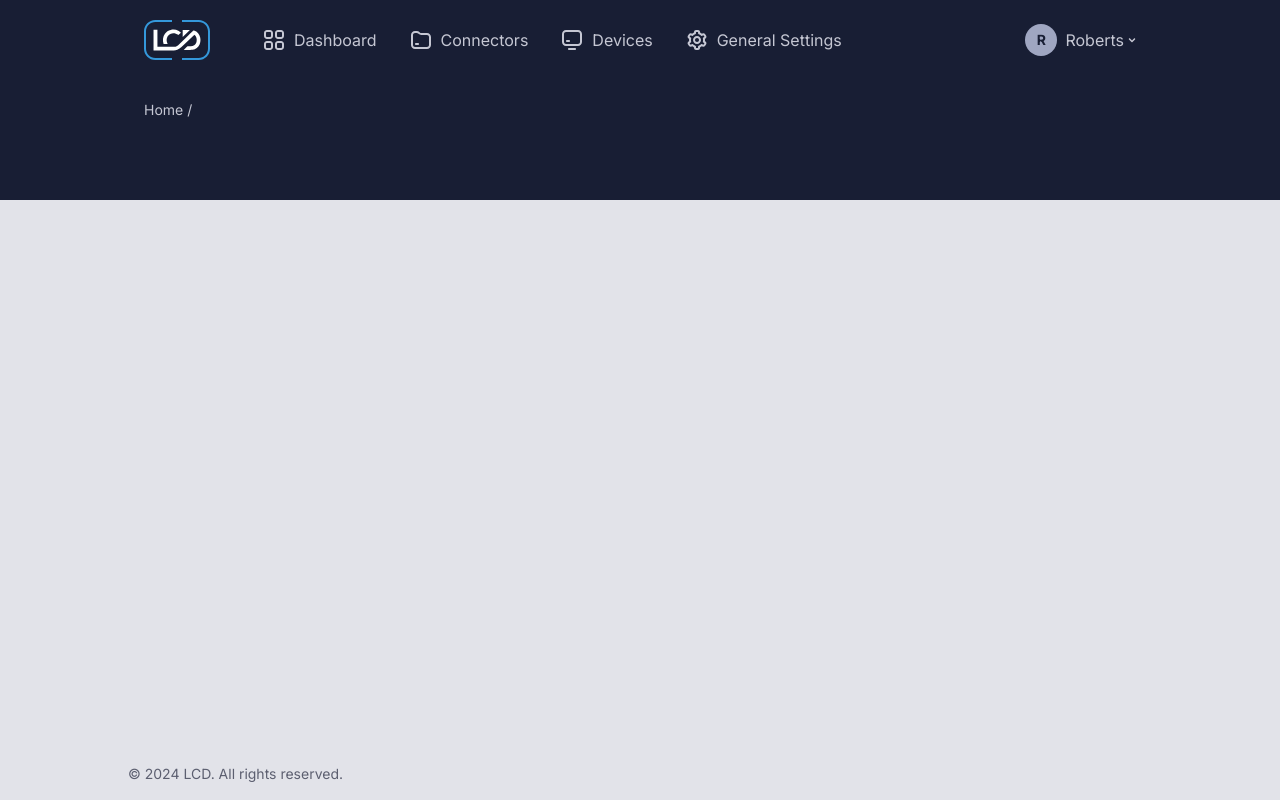
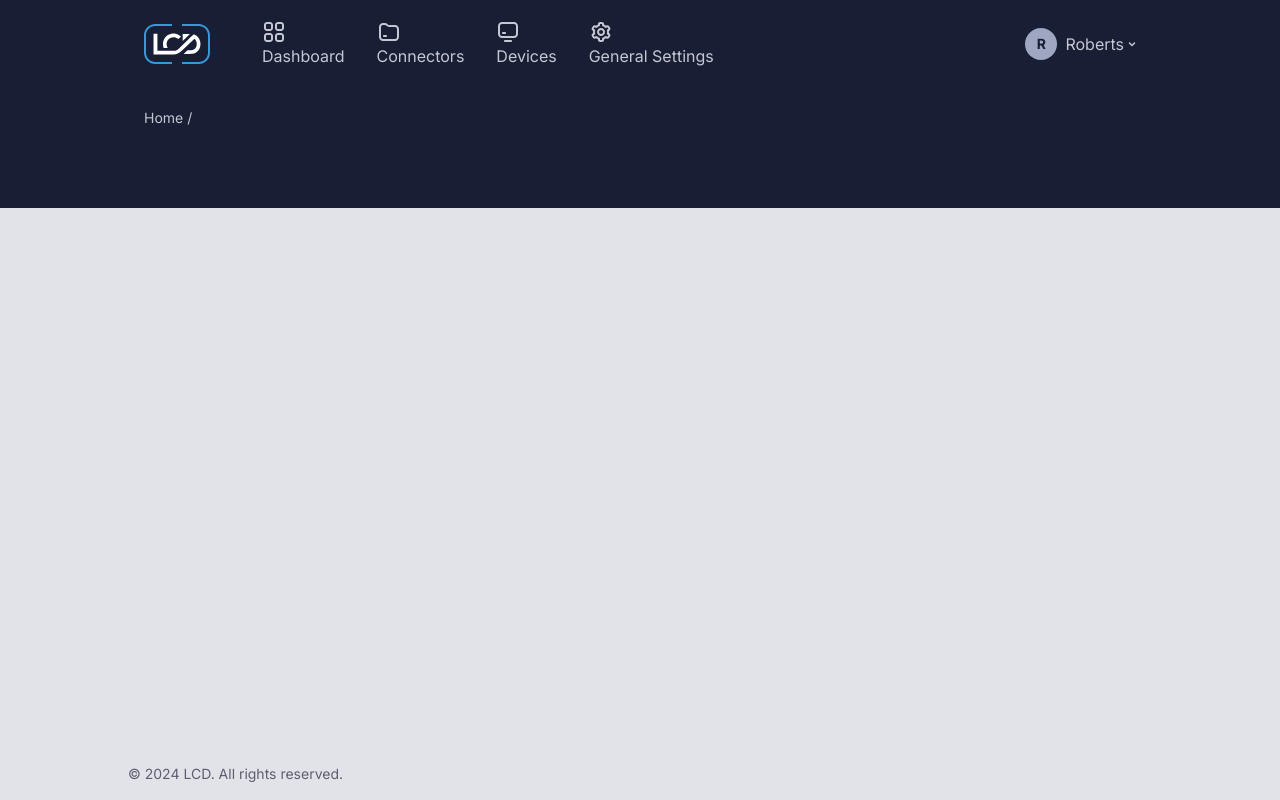
Before and after one commit to jevrika/tmedia-techtask, a Next.js app: page / in a window 1280 px wide. Built offline with nearby package versions, Linux system fonts and the light colour scheme.

Commit message:
Looping through navbar components

```diff
--- a/src/components/Navbar/Navbar.tsx
+++ b/src/components/Navbar/Navbar.tsx
@@ -29,32 +29,28 @@ const Navbar = () => {
     return pathname === href;
   };
 
+  const links = [
+    { componentName: Dashboard, componentText: 'Dashboard', href: "/dashboard" },
+    { componentName: Connectors, componentText: 'Connectors', href: "/connectors" },
+    { componentName: Devices, componentText: 'Devices', href: "/devices" },
+    { componentName: GeneralSettings, componentText: 'General Settings', href: "/general_settings" },
+  ]
 
   return (
     <nav className="bg-navbar-background">
+
       <Link className="mr-5" href={'/'} >
         <Image src={Logo} alt="LCD logo" width={66} height={40} />
       </Link>
 
-      <Link className="link" href={'/dashboard'} >
-        <Dashboard fill={isLinkActive('/dashboard') ? 'navbar-active' : 'navbar-primary'} />
-        Dashboard
-      </Link>
-
-      <Link className="link" href={'/connectors'} >
-        <Connectors fill={isLinkActive('/connectors') ? 'navbar-active' : 'navbar-primary'} />
-        Connectors
-      </Link>
-
-      <Link className="link" href={'/devices'} >
-        <Devices fill={isLinkActive('/devices') ? 'navbar-active' : 'navbar-primary'} />
-        Devices
-      </Link>
-
-      <Link className="link" href={'/general_settings'} >
-        <GeneralSettings fill={isLinkActive('/general_settings') ? 'navbar-active' : 'navbar-primary'} />
-        General Settings
-      </Link>
+      {links.map((link, index) => (
+        <>
+          <Link href={link.href} >
+            <link.componentName key={index} fill={isLinkActive(link.href) ? 'navbar-active' : 'navbar-primary'} />
+            {link.componentText}
+          </Link>
+        </>
+      ))}
 
       <div className="relative userWrapper">
         <div className="firstLetter">
```
